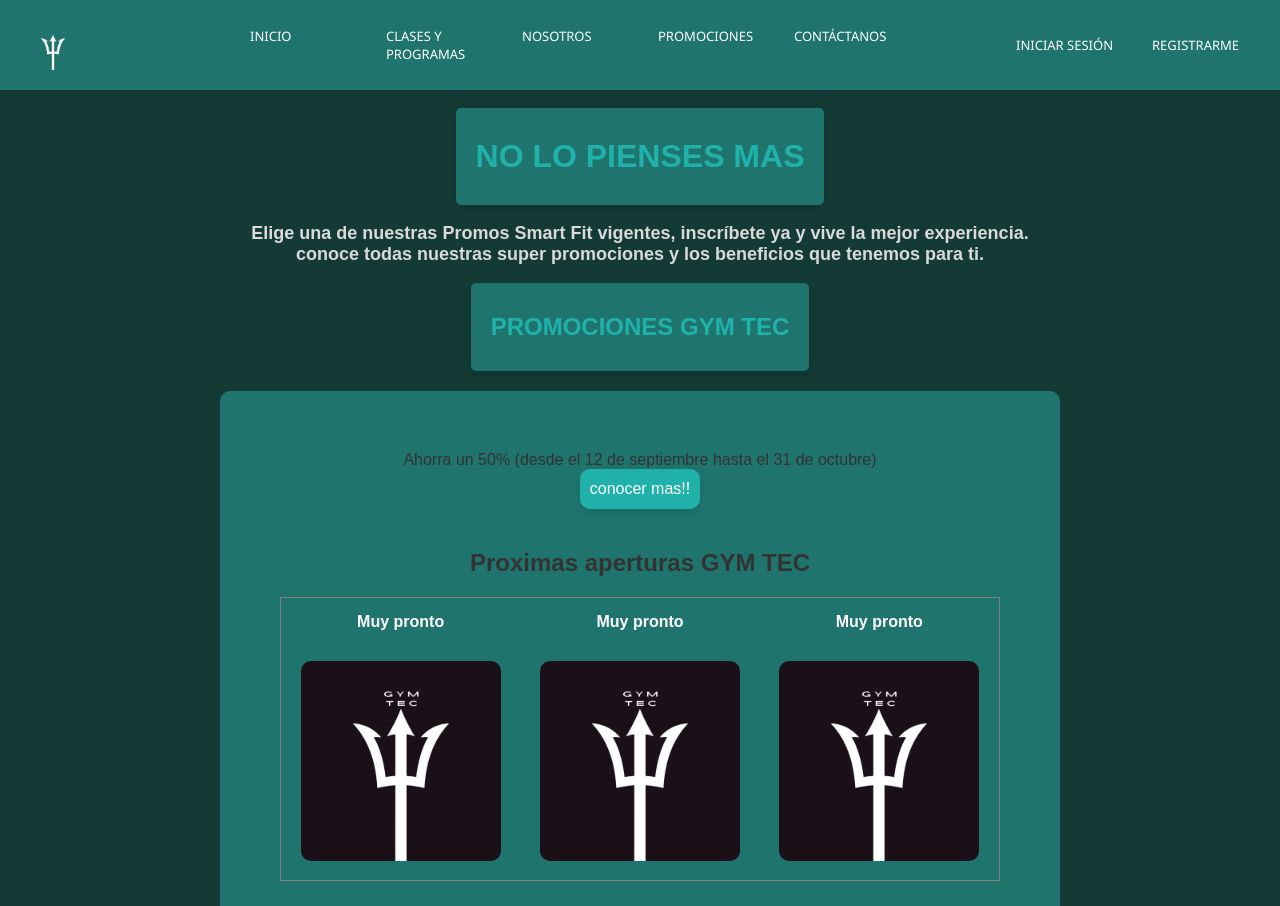
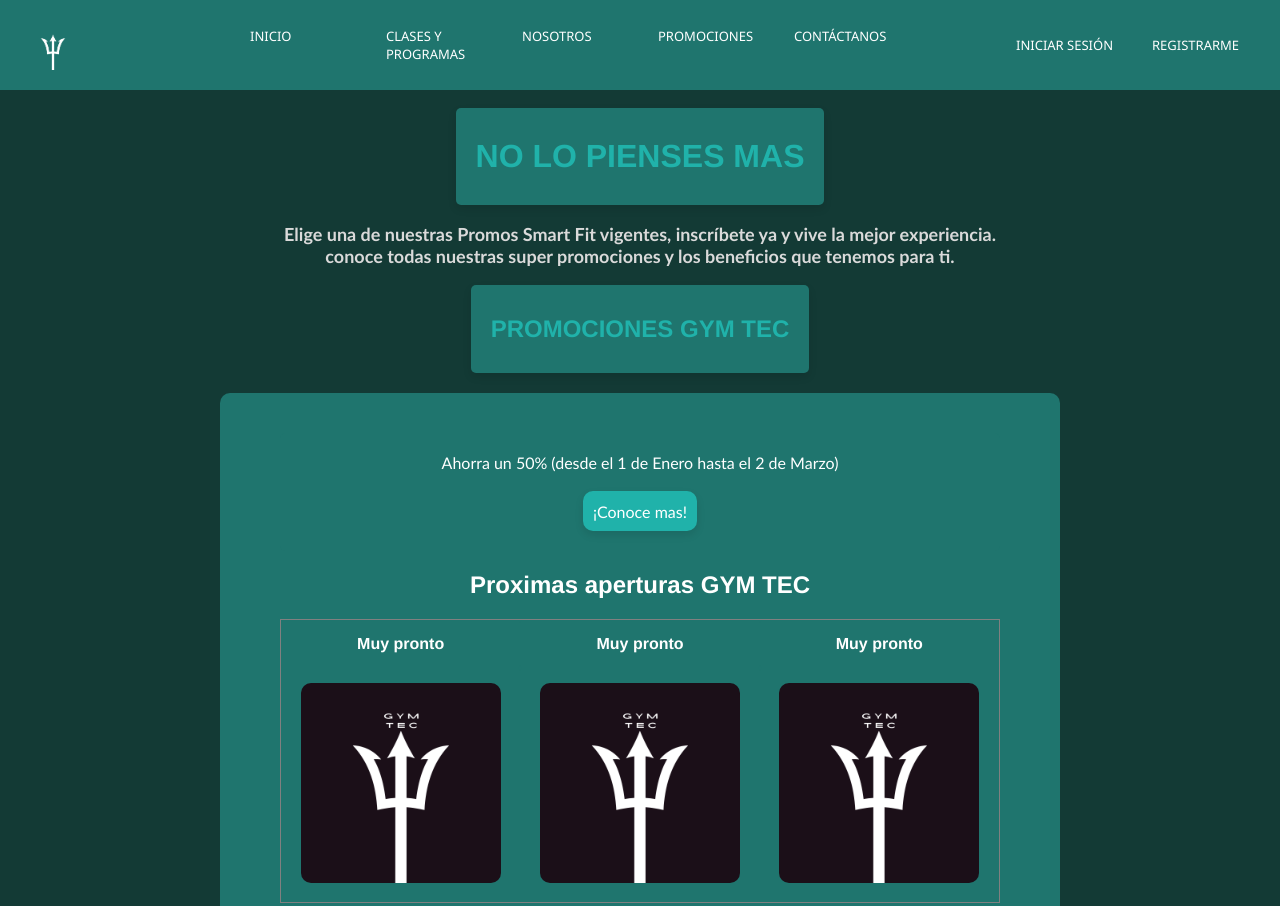
Before and after one commit to santiaguu/GYMTEC2, an Astro site: page /promociones in a window 1280 px wide. Shown: the top 906 px of the page. Built offline with nearby package versions, Linux system fonts and the light colour scheme; Astro itself is replaced by a stand-in of ours.

Commit message:
cambios de fuentes en cada seccion

```diff
--- a/src/pages/css/clases-programas-opciones.css
+++ b/src/pages/css/clases-programas-opciones.css
@@ -11,10 +11,12 @@
 
   .izquierda, .derecha h2{
     color: white;
+    font-family: 'Franklin Gothic Medium', 'Arial Narrow', Arial, sans-serif;
   }
 
   .izquierda, .derecha p{
     color: white;
+    font-family: 'Gill Sans', 'Gill Sans MT', Calibri, 'Trebuchet MS', sans-serif;
   }
 
   b{
@@ -23,6 +25,7 @@
 
   h3{
     color: aqua;
+    font-family: 'Franklin Gothic Medium', 'Arial Narrow', Arial, sans-serif;
   }
 
   img{
--- a/src/pages/css/clases-programas.css
+++ b/src/pages/css/clases-programas.css
@@ -13,12 +13,14 @@
     font-size: 28px;
     color: #2c3e50;
     margin-bottom: 20px;
+    font-family: 'Franklin Gothic Medium', 'Arial Narrow', Arial, sans-serif;
 }
 
 #clases-programas p {
     font-size: 18px;
     color: #7f8c8d;
     margin-bottom: 20px;
+    font-family: 'Gill Sans', 'Gill Sans MT', Calibri, 'Trebuchet MS', sans-serif;
 }
 
 #clases-programas ul {
--- a/src/pages/css/contactanos.css
+++ b/src/pages/css/contactanos.css
@@ -1,12 +1,14 @@
 h2 {
     text-align: center;
     color: #20b2aa;
+    font-family: 'Franklin Gothic Medium', 'Arial Narrow', Arial, sans-serif;
 }
 
 p {
     text-align: center;
     margin-bottom: 20px;
     color: white;
+    font-family: 'Gill Sans', 'Gill Sans MT', Calibri, 'Trebuchet MS', sans-serif;
 }
 
 .formulario {
@@ -16,6 +18,7 @@
     background-color: #fff;
     border-radius: 10px;
     box-shadow: 0px 4px 8px rgba(0, 0, 0, 0.1);
+    font-family: 'Franklin Gothic Medium', 'Arial Narrow', Arial, sans-serif;
 }
 
 .form-group {
@@ -50,6 +53,7 @@
     font-size: 16px;
     cursor: pointer;
     transition: background-color 0.3s ease;
+    font-family: 'Gill Sans', 'Gill Sans MT', Calibri, 'Trebuchet MS', sans-serif;
 }
 
 button:hover {
--- a/src/pages/css/index.css
+++ b/src/pages/css/index.css
@@ -14,6 +14,7 @@
     text-align: center;
     color: #29cec6;
     margin-top: 20px;
+    font-family:'Franklin Gothic Medium', 'Arial Narrow', Arial, sans-serif;
 }
 
 table {
@@ -34,11 +35,13 @@
     background-color: #167571;
     color: white;
     font-weight: bold;
+    font-family:Verdana, Geneva, Tahoma, sans-serif;
 }
 
 td {
     background-color: #0f504d;
     color: white;
+    font-family: 'Gill Sans', 'Gill Sans MT', Calibri, 'Trebuchet MS', sans-serif;
 }
 
 li {
--- a/src/pages/css/promociones.css
+++ b/src/pages/css/promociones.css
@@ -10,12 +10,19 @@
     color: #20b2aa;
     margin: 10px 0;
     text-transform: uppercase;
+    font-family: 'Franklin Gothic Medium', 'Arial Narrow', Arial, sans-serif;
 }
 
 h3 {
     color: #dadada;
     text-align: center;
     font-size: 18px;
+    font-family: 'Gill Sans', 'Gill Sans MT', Calibri, 'Trebuchet MS', sans-serif;
+}
+
+center h2{
+    color: white;
+    font-family: 'Franklin Gothic Medium', 'Arial Narrow', Arial, sans-serif;
 }
 
 
@@ -31,6 +38,7 @@
     padding: 15px;
     border-radius: 3px;
     border: none;
+    font-family: 'Franklin Gothic Medium', 'Arial Narrow', Arial, sans-serif;
 }
 
 table td {
@@ -39,6 +47,8 @@
     text-align: center;
     border: none;
     border-radius: 5px;
+    color: white;
+    font-family: 'Gill Sans', 'Gill Sans MT', Calibri, 'Trebuchet MS', sans-serif;
 }
 
 table img {
@@ -63,6 +73,7 @@
     padding: 0px 10px;
     color: white;
     font-size: 16px;
+    font-family: 'Gill Sans', 'Gill Sans MT', Calibri, 'Trebuchet MS', sans-serif;
 }
 
 #button:hover {
--- a/src/pages/dashboard.astro
+++ b/src/pages/dashboard.astro
@@ -55,16 +55,19 @@
         font-size: 2rem;
         margin-bottom: 1rem;
         color: #fff;
+        font-family: 'Franklin Gothic Medium', 'Arial Narrow', Arial, sans-serif;
     }
     h2 {
         font-size: 1.5rem;
         margin-bottom: 1rem;
         color: #fff;
+        font-family: 'Franklin Gothic Medium', 'Arial Narrow', Arial, sans-serif;
     }
     p {
         font-size: 1rem;
         margin-bottom: 1rem;
         color: #fff;
+        font-family: 'Gill Sans', 'Gill Sans MT', Calibri, 'Trebuchet MS', sans-serif;
     }
     button {
         padding: 0.5rem 1rem;
@@ -74,6 +77,7 @@
         border: none;
         border-radius: 0.25rem;
         cursor: pointer;
+        font-family: 'Franklin Gothic Medium', 'Arial Narrow', Arial, sans-serif;
     }
     button:hover {
         background-color: #555;
--- a/src/pages/promociones.astro
+++ b/src/pages/promociones.astro
@@ -16,9 +16,10 @@
             <div class="promo">
             <center><table>
                 <td>
-                    Ahorra un 50% (desde el 12 de septiembre hasta el 31 de octubre)
+                    Ahorra un 50% (desde el 1 de Enero hasta el 2 de Marzo)
                     <br>
-                    <button id="button">conocer mas!!</button>
+                    <br>
+                    <button id="button">¡Conoce mas!</button>
                 </td>
             </table>
             </center>
```
Also changed, not shown: src/pages/index.astro (+5 -5 lines).
